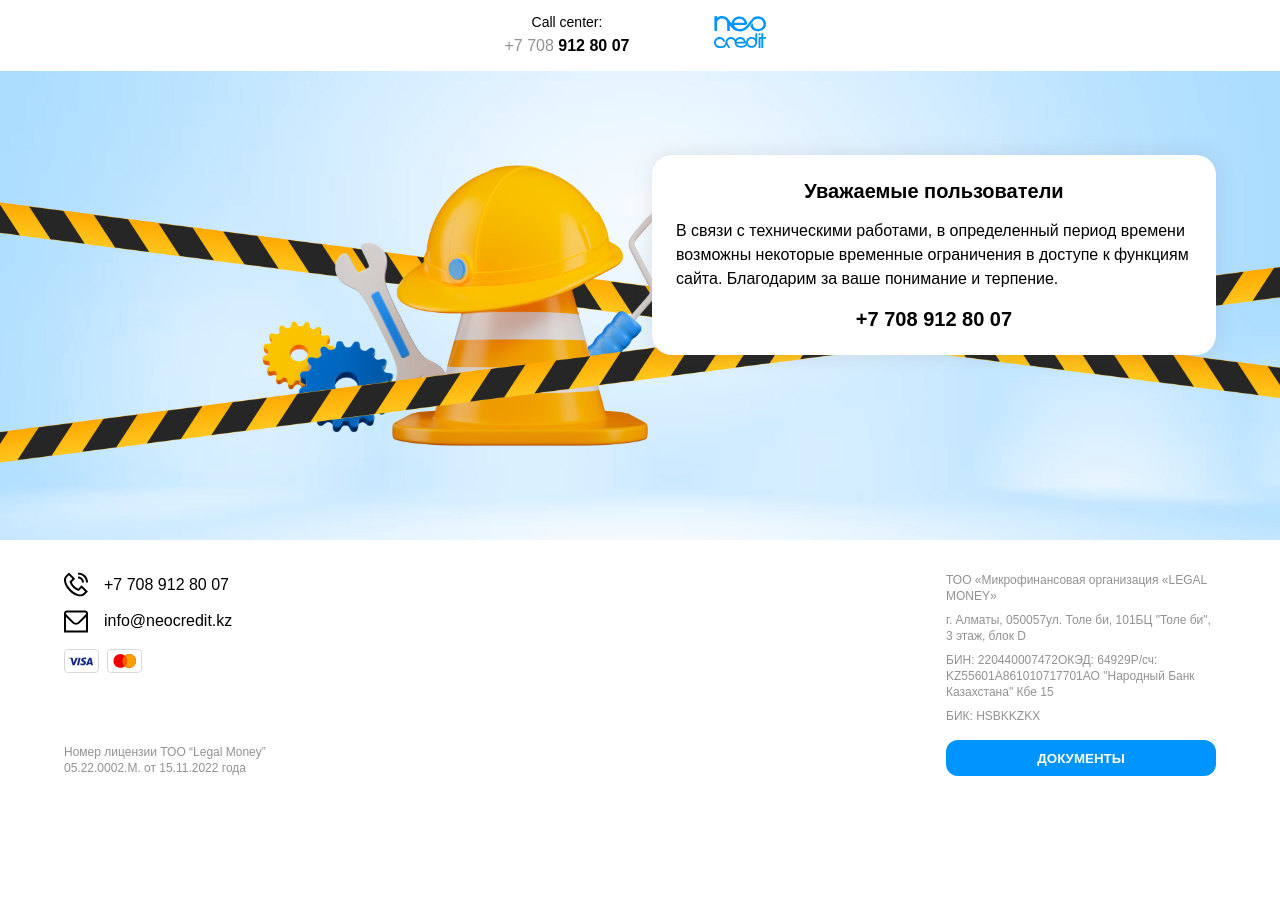
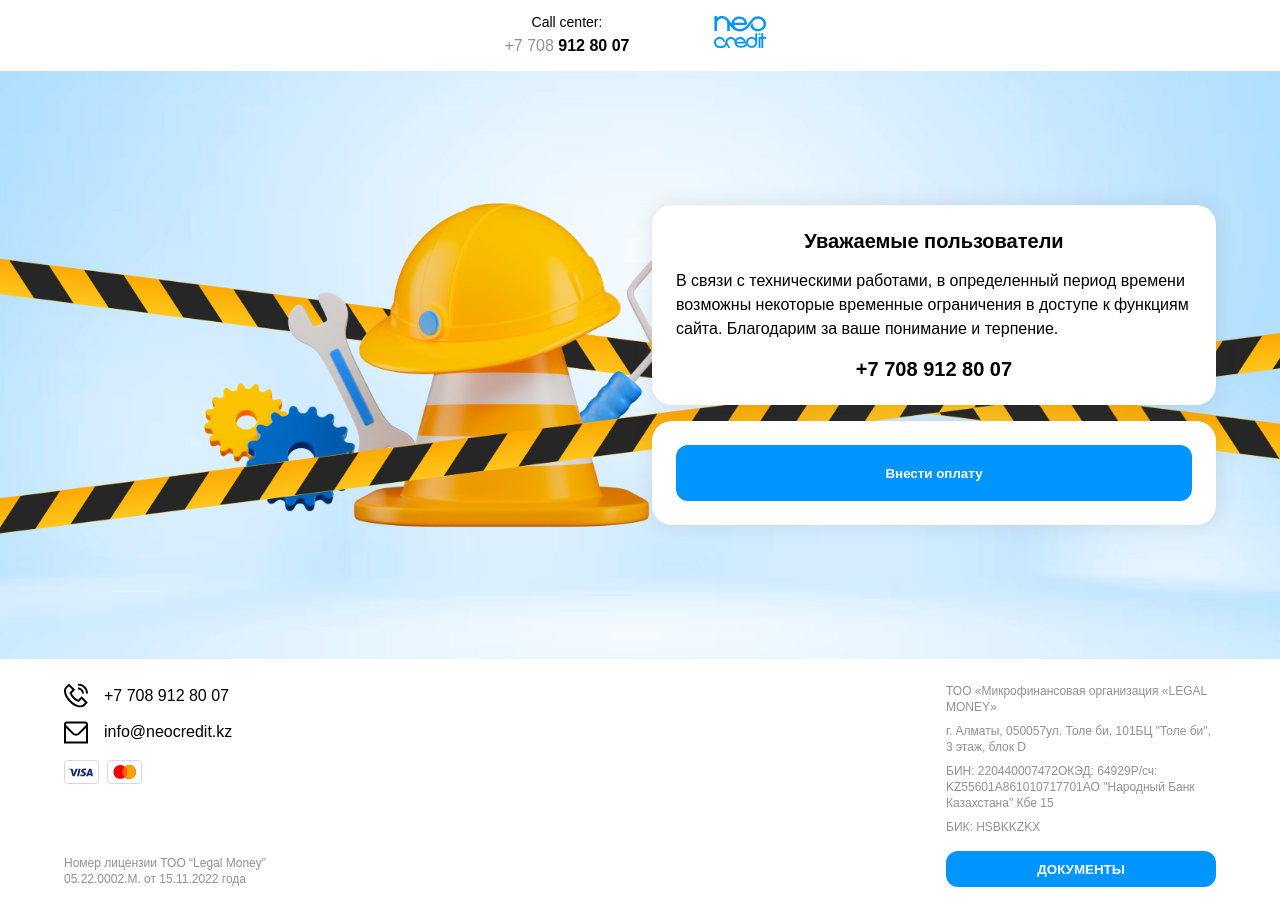
Before and after one commit to vladji/neocredit-stub, a React (Create React App) app: page / in a window 1280 px wide. Before the commit the page ends 800 px from the top, so only its background shows below. Built offline with nearby package versions, Linux system fonts and the light colour scheme.

Commit message:
feat: make payment button

```diff
--- /dev/null
+++ b/src/components/MakePayment/index.tsx
@@ -0,0 +1,14 @@
+import { CardBlank } from '../UI/CardBlank';
+import { MainButton } from '../UI/MainButton';
+
+export const MakePayment = () => {
+  const makePayment = async () => {
+    document.location.href = 'https://customer.freedompay.money/links?slug=H4hK2'
+  };
+
+  return (
+    <CardBlank>
+      <MainButton text="Внести оплату" handler={makePayment} />
+    </CardBlank>
+  );
+};
--- a/src/components/Stub/index.tsx
+++ b/src/components/Stub/index.tsx
@@ -1,10 +1,12 @@
 import styles from './styles.module.scss';
 import { CardBlank } from '../UI/CardBlank';
+import { MakePayment } from '../MakePayment';
 
 export const Stub = () => {
   return (
     <section className={`section ${styles.section}`}>
       <div className={`container ${styles.container}`}>
+        <div className={styles.containerInner}>
           <CardBlank className={styles.infoCard}>
             <h3>Уважаемые пользователи</h3>
             <p>В связи с техническими работами, в определенный период времени возможны
@@ -14,6 +16,8 @@ export const Stub = () => {
             </p>
             <a className={styles.cardLink} href="tel:+77089128007">+7 708 912 80 07</a>
           </CardBlank>
+          <MakePayment />
+        </div>
       </div>
     </section>
   );
--- a/src/components/Stub/styles.module.scss
+++ b/src/components/Stub/styles.module.scss
@@ -18,6 +18,12 @@
   justify-content: right;
 }
 
+.containerInner {
+  display: flex;
+  flex-direction: column;
+  gap: var(--size-standard);
+}
+
 .infoCard {
   display: flex;
   flex-direction: column;
--- a/src/styles/index.scss
+++ b/src/styles/index.scss
@@ -43,7 +43,6 @@ button {
 .section {
   display: flex;
   align-items: center;
-  padding-top: var(--size-huge);
   padding-inline: var(--size-standard);
 }
 
```
Lines whose indentation alone changed are shown as unchanged.
